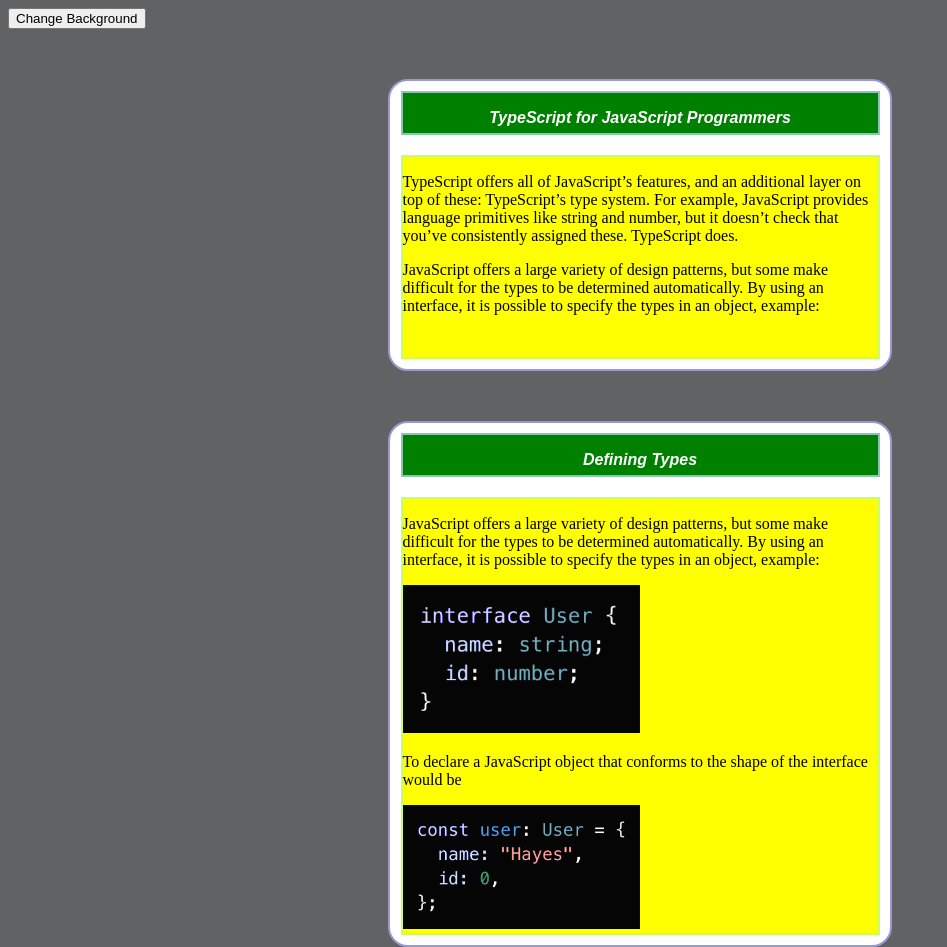
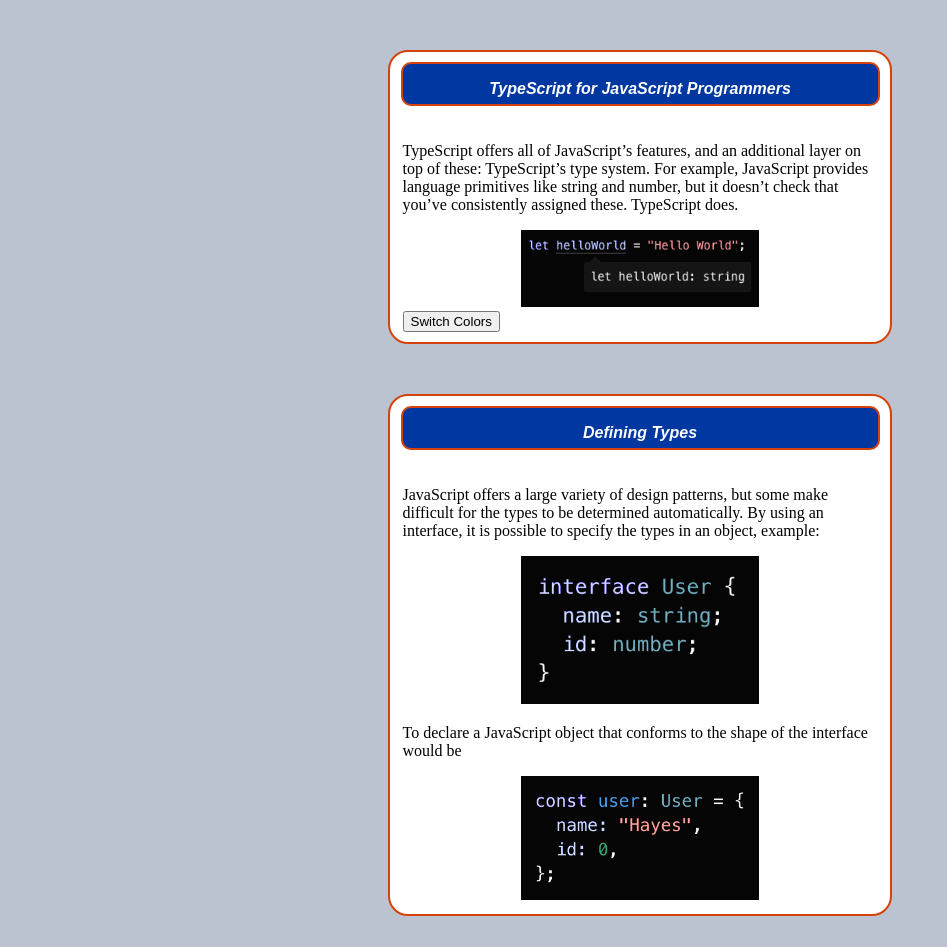
Before and after one commit to cs401-fall2022/lesson14-jemenfoupas, a website: page index.html in a window 1280 px wide. Shown: the top 947 px of the page, without its empty margins (0-947 px from the left). Drawn offline with Linux system fonts and the light colour scheme.

Commit message:
need to redo the information

```diff
--- a/app.ts
+++ b/app.ts
@@ -13,12 +13,25 @@
  * turns demo red
  */
  function greeting() {
-    if(document.body.style.backgroundColor != "white"){
-        document.body.style.backgroundColor = "white";
-    } else {
-        document.body.style.backgroundColor = "black";
+    // if(document.body.style.backgroundColor != "rgb(188, 195, 208)" ){
+    //     document.body.style.backgroundColor = "rgb(188, 195, 208)";
+    // } else {
+    //     document.body.style.backgroundColor = "black";
+    // }
+
+    let title = document.getElementById("firstTitle");
+    let box = document.getElementById("firstBox");
+    if(title!=null && box != null){
+        if(title.style.backgroundColor != "rgb(214, 67, 9)"){
+            title.style.backgroundColor = "rgb(214, 67, 9)";
+            title.style.borderColor = "rgb(0, 55, 161)";
+            box.style.borderColor = "rgb(0, 55, 161)"
+        } else {
+            title.style.backgroundColor = "rgb(0, 55, 161)";
+            title.style.borderColor = "rgb(214, 67, 9)";
+            box.style.borderColor = "rgb(214, 67, 9)"
+        }
     }
-
 
 }
 
--- a/index.html
+++ b/index.html
@@ -9,10 +9,10 @@
     <link rel="stylesheet" href="style.css">
   </head>
   <body>
-    <button id="greeting" onclick="greeting()">Change Background</button>
 
-    <section class="contentBox">
-      <section class="title">
+
+    <section class="contentBox" id="firstBox">
+      <section class="title" id="firstTitle">
         <h1 class="titleText">TypeScript for JavaScript Programmers</h1>
       </section>
       <section class="content">
@@ -20,9 +20,8 @@
         of these: TypeScript’s type system. For example, JavaScript provides language
         primitives like string and number, but it doesn’t check that you’ve consistently
         assigned these. TypeScript does.</p>
-       <p>JavaScript offers a large variety of design patterns, but some make difficult
-        for the types to be determined automatically. By using an interface, it is
-        possible to specify the types in an object, example:</p>
+       <img src="img/typeByInference.png" alt="image of type by inference">
+       <button id="greeting" onclick="greeting()">Switch Colors</button>
       </section>
     </section>
 
@@ -34,9 +33,9 @@
        <p>JavaScript offers a large variety of design patterns,
         but some make difficult for the types to be determined automatically.
         By using an interface, it is possible to specify the types in an object, example:</p>
-        <img src="img/interface declaration.png" alt="image of interface declaration" width="50%">
+        <img src="img/interface declaration.png" alt="image of interface declaration">
         <p>To declare a JavaScript object that conforms to the shape of the interface would be </p>
-        <img src="img/interface using syntax.png" alt="interface using syntax" width="50%">
+        <img src="img/interface using syntax.png" alt=" image of interface using syntax" >
       </section>
     </section>
 
@@ -48,9 +47,9 @@
        <p>JavaScript offers a large variety of design patterns,
         but some make difficult for the types to be determined automatically.
         By using an interface, it is possible to specify the types in an object, example:</p>
-        <img src="img/interface declaration.png" alt="image of interface declaration" width="50%">
+        <img src="img/interface declaration.png" alt="image of interface declaration" >
         <p>To declare a JavaScript object that conforms to the shape of the interface would be </p>
-        <img src="img/interface using syntax.png" alt="interface using syntax" width="50%">
+        <img src="img/interface using syntax.png" alt="image of interface using syntax">
       </section>
     </section>
 
@@ -71,21 +70,14 @@
       <section class="content">
         <p>With a union, you can declare that a type could be one of many types.
           For example, you can describe a Boolean type as being either true or false:</p>
-        <img src="img/Unions.png" alt="Unions" width="50%">
+        <img src="img/Unions.png" alt="image of Unions" >
         <p>A popular use-case for union types is to describe the set of string or number
           literals that a value is allowed to be:</p>
-          <img src="img/ union types is to describe the set.png" alt=" union types is to describe the set" width="50%">
+          <img src="img/ union types is to describe the set.png" alt="image of union types is to describe the set" >
       </section>
     </section>
 
-
-
-
-
     <script type="module">
-      let checkbox = document.querySelector("input[name=lightMode]")
-      checkbox.addEventListener('change', greeting);
-
       import {greeting} from './build/app.js'
       window.greeting = greeting;
   </script>
--- a/style.css
+++ b/style.css
@@ -6,7 +6,7 @@
   }
 
 body{
-    background-color: rgb(97, 98, 100);
+    background-color: rgb(188, 195, 208);
 }
 
 .contentBox{
@@ -18,7 +18,7 @@
     display: flex;
     flex-direction:column;
 
-    border-color: rgb(152, 152, 215);
+    border-color: rgb(214, 67, 9);
     border-style: solid;
     border-width: 2px;
 
@@ -27,19 +27,21 @@
 }
 
 .title{
-    background-color: green;
+    background-color: rgb(0, 55, 161);
     width: 95%;
     height: 40px;
     margin: 10px auto;
     text-align: center;
 
-    border-color: rgb(138, 199, 178);
+
+    border-color: rgb(214, 67, 9);
     border-style: solid;
     border-width: 2px;
+    border-radius: 10px;
 }
 
 .content{
-    background-color: yellow;
+    background-color: white;
     width: 95%;
     min-height: 200px;
     margin: 10px auto;
@@ -50,7 +52,12 @@
     justify-content: center; */
 
 
-    border-color: rgb(203, 255, 91);
+    /* border-color: rgb(203, 255, 91);
     border-style: solid;
-    border-width: 2px;
+    border-width: 2px; */
 }
+
+img{
+    width: 50%;
+    margin: 0 25%;
+}
```
Also changed, not shown: build/app.js, img/typeByInference.png (added), 5 other files.
